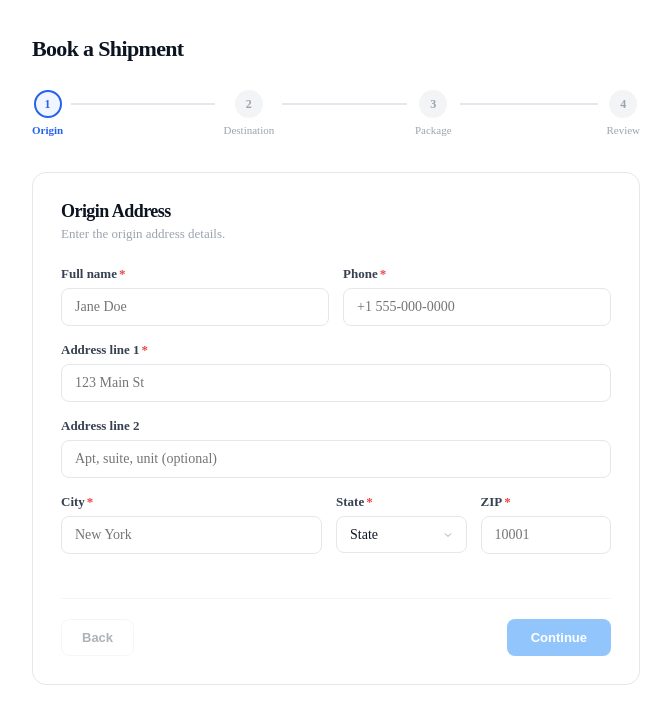
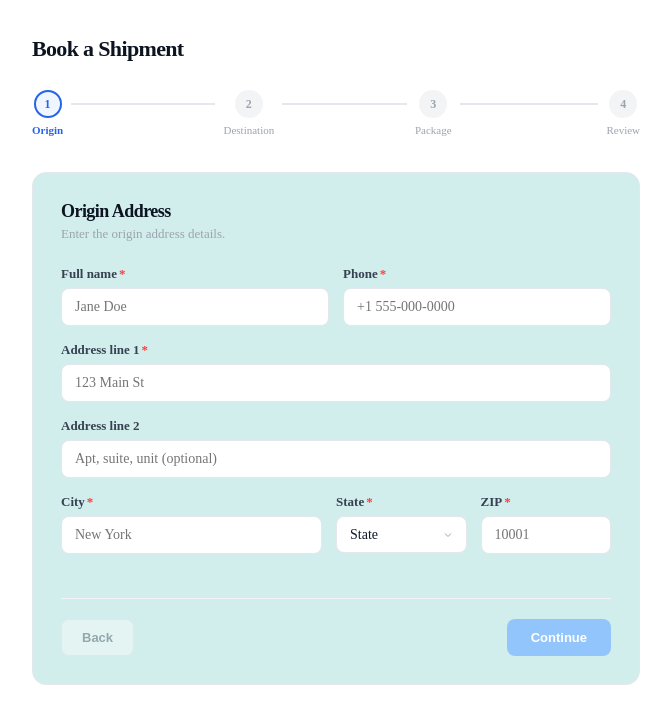
Before and after one commit to hvriza39-rgb/Shipping, a Next.js app: page /book in a window 1280 px wide. Shown: the top 724 px of the page, without its empty margins (304-975 px from the left). Built offline with nearby package versions, Linux system fonts and the light colour scheme.

Commit message:
Update BookShipment.tsx

```diff
--- a/components/user/BookShipment.tsx
+++ b/components/user/BookShipment.tsx
@@ -350,7 +350,7 @@ export default function BookShipment() {
       </div>
 
       {/* Step content */}
-      <div style={{ background: "#fff", border: "1px solid #E4E7EC", borderRadius: 14, padding: "28px 28px" }}>
+      <div style={{ background: "#D2EEEC", border: "1px solid #E4E7EC", borderRadius: 14, padding: "28px 28px" }}>
         {step === 0 && <AddressForm title="Origin Address"      address={origin}      onChange={setOrigin} />}
         {step === 1 && <AddressForm title="Destination Address" address={destination} onChange={setDest}   />}
         {step === 2 && <PackageForm pkg={pkg} onChange={setPkg} />}
```
